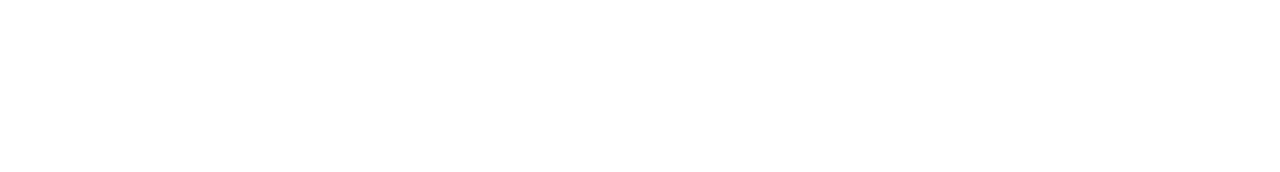
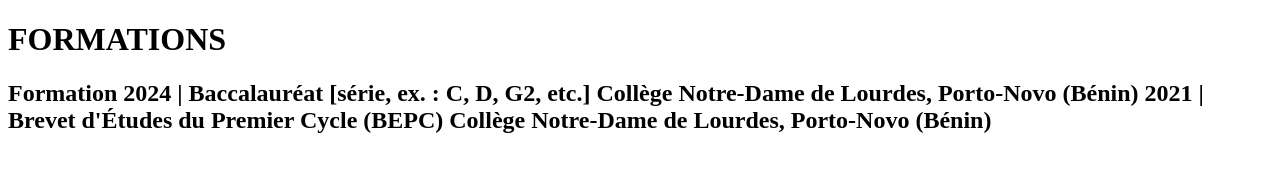
Before and after one commit to aalniiss/mon-cv, a plain HTML site: page index.html in a window 1280 px wide. Drawn offline with Linux system fonts and the light colour scheme.

Commit message:
mise en place de la section formations

```diff
--- a/index.html
+++ b/index.html
@@ -7,6 +7,13 @@
     <title>Document</title>
 </head>
 <body>
+    <h1>FORMATIONS</h1>
+    <h2>Formation
 
+2024 | Baccalauréat [série, ex. : C, D, G2, etc.]
+Collège Notre-Dame de Lourdes, Porto-Novo (Bénin)
+
+2021 | Brevet d'Études du Premier Cycle (BEPC)
+Collège Notre-Dame de Lourdes, Porto-Novo (Bénin)</h2>
 </body>
 </html>
```
